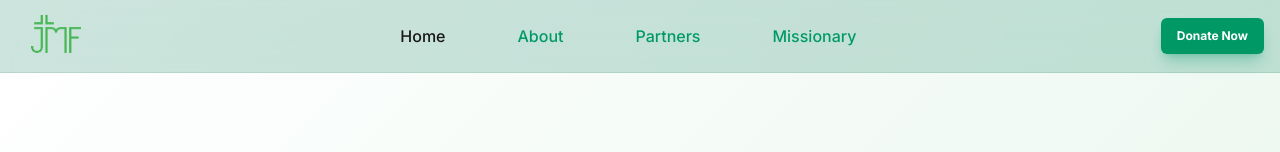
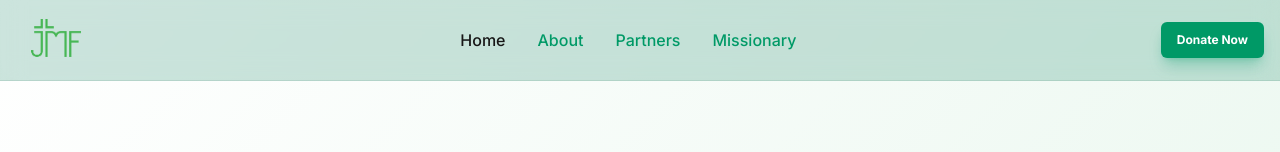
Before and after one commit to jesusmissionfundteam/JesusMissionFund, a Next.js app: page / in a window 1280 px wide. Shown: the top 152 px of the page. Built offline with nearby package versions, Linux system fonts and the light colour scheme.

Commit message:
Fixed navbar TypeScript error and improved layout

```diff
--- a/app/components/Navbar.tsx
+++ b/app/components/Navbar.tsx
@@ -2,24 +2,23 @@
 
 import { useState } from "react";
 import Link from "next/link";
+import Image from "next/image";
 import { usePathname } from "next/navigation";
 import { Menu, X } from "lucide-react";
 import { Button } from "./ui/button";
 import { cn } from "@/lib/utils";
 
-const navLinks = [
+type NavLink = {
+  name: string;
+  href: string;
+  external?: boolean;
+};
+
+const navLinks: NavLink[] = [
   { name: "Home", href: "/" },
   { name: "About", href: "/about" },
-  {
-    name: "Partners",
-    href: "/partner",
-
-  },
-  {
-    name: "Missionary",
-    href:"/missionary",
-
-  },
+  { name: "Partners", href: "/partner" },
+  { name: "Missionary", href: "/missionary" },
 ];
 
 export default function Navbar() {
@@ -27,19 +26,22 @@ export default function Navbar() {
   const pathname = usePathname();
 
   return (
-<nav className="fixed w-full z-50 bg-emerald-700/20 backdrop-blur-md border-b border-emerald-900/10">
-      <div className="max-w-7xl mx-auto px-4 h-18 flex justify-between items-center">
+    <nav className="fixed w-full z-50 bg-emerald-700/20 backdrop-blur-md border-b border-emerald-900/10">
+      <div className="max-w-7xl mx-auto px-4 h-20 flex justify-between items-center">
+
         {/* Logo */}
         <Link href="/" className="flex items-center">
-          <img
+          <Image
             src="/JMF_Logo-Green_NoBG.png"
             alt="Logo"
-            className="h-20 w-20"
+            width={80}
+            height={80}
+            priority
           />
         </Link>
 
-        {/* Desktop Navigation Links all the links and hover properties below */}
-        <div className="hidden md:flex space-x-18">
+        {/* Desktop Navigation */}
+        <div className="hidden md:flex space-x-8">
           {navLinks.map((link) =>
             link.external ? (
               <a
@@ -86,7 +88,7 @@ export default function Navbar() {
 
       {/* Mobile Menu */}
       {isMenuOpen && (
-<div className="md:hidden bg-emerald-700/30 backdrop-blur-md px-4 py-4">
+        <div className="md:hidden bg-emerald-700/30 backdrop-blur-md px-4 py-4">
           {navLinks.map((link) =>
             link.external ? (
               <a
@@ -116,7 +118,12 @@ export default function Navbar() {
             )
           )}
 
-          <Button variant="hero" size="sm" className="mt-4 w-full" asChild>
+          <Button
+            variant="hero"
+            size="sm"
+            className="mt-4 w-full"
+            asChild
+          >
             <Link href="/donate">Donate Now</Link>
           </Button>
         </div>
```
